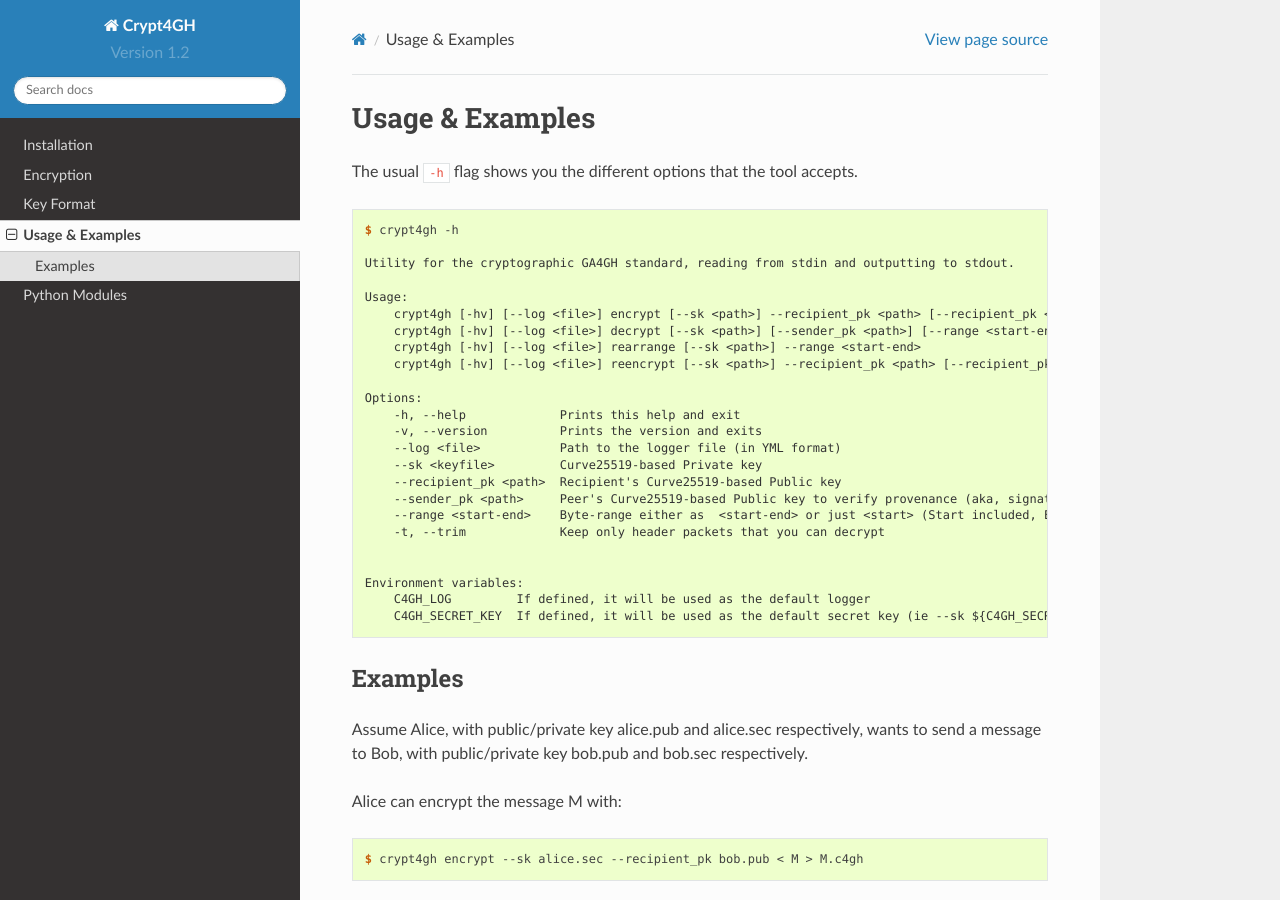
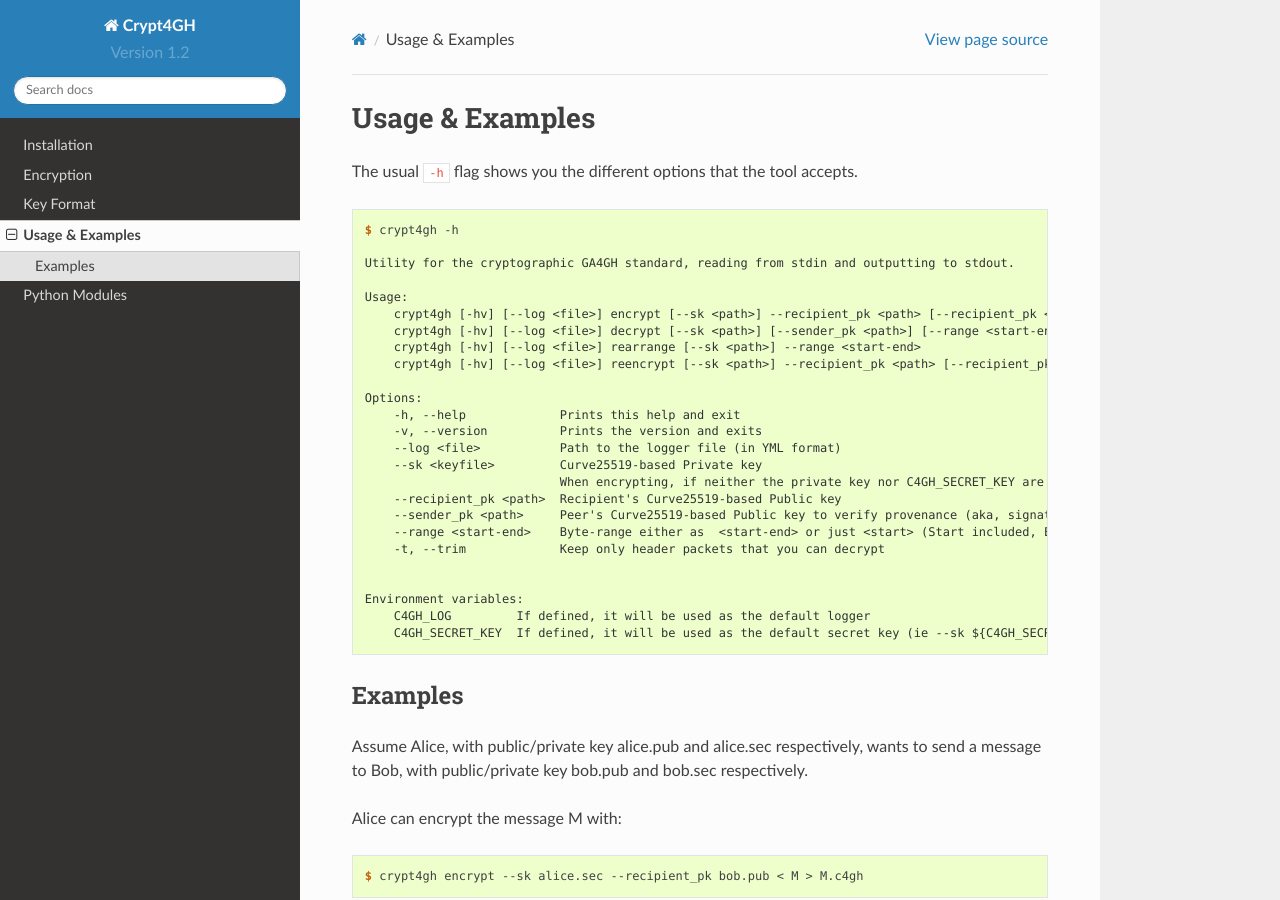
Before and after one commit to EGA-archive/crypt4gh, a Sphinx documentation site: the page built from docs/usage.rst, in a window 1280 px wide and 900 px high. Built offline with Sphinx 7.4.7 and the Read the Docs theme 2.0.0, drawn with Linux system fonts in a browser that asks for light colours.

Commit message:
and the docs

```diff
--- a/docs/usage.rst
+++ b/docs/usage.rst
@@ -22,6 +22,7 @@ The usual ``-h`` flag shows you the different options that the tool accepts.
 	-v, --version          Prints the version and exits
 	--log <file>           Path to the logger file (in YML format)
 	--sk <keyfile>         Curve25519-based Private key
+	                       When encrypting, if neither the private key nor C4GH_SECRET_KEY are specified, we generate a new key
 	--recipient_pk <path>  Recipient's Curve25519-based Public key
 	--sender_pk <path>     Peer's Curve25519-based Public key to verify provenance (aka, signature)
 	--range <start-end>    Byte-range either as  <start-end> or just <start> (Start included, End excluded)
```
